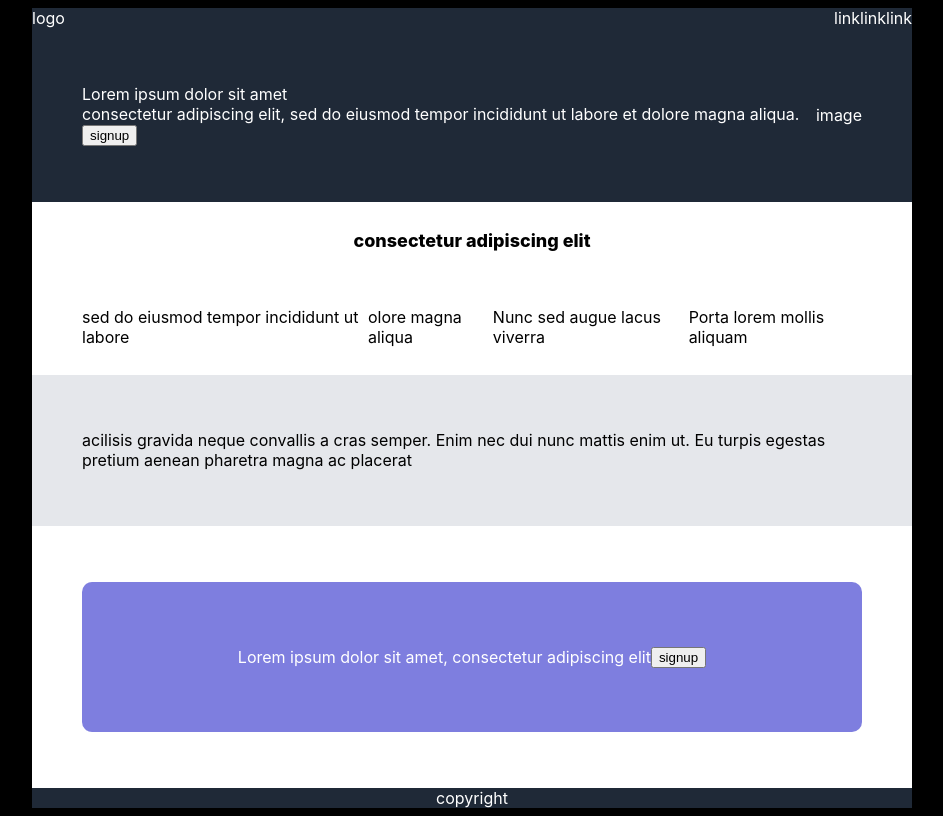
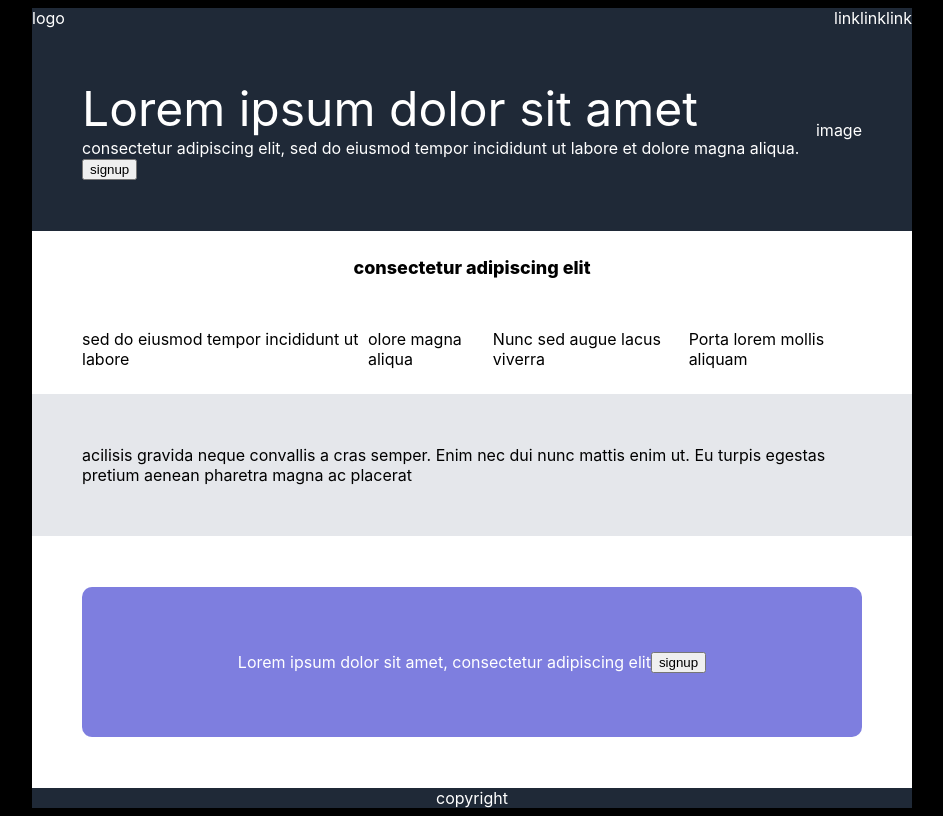
Before and after one commit to ztilla/webs, a plain HTML site: page index.html in a window 1280 px wide. Shown: the whole page, without its empty margins (168-1111 px from the left). Drawn offline with Linux system fonts and the light colour scheme.

Commit message:
changed division class index.html

```diff
--- a/index.html
+++ b/index.html
@@ -20,8 +20,8 @@
     <div class="content">
         <div class="container one">
             <div class="left">
-                <div class="signup">Lorem ipsum dolor sit amet</div>
-                <div class="signup text">consectetur adipiscing elit, sed do eiusmod tempor incididunt ut labore et dolore magna aliqua.</div>
+                <div class="title">Lorem ipsum dolor sit amet</div>
+                <div class="text">consectetur adipiscing elit, sed do eiusmod tempor incididunt ut labore et dolore magna aliqua.</div>
                 <button>signup</button>
             </div>
             <div class=" right">image</div>
```
